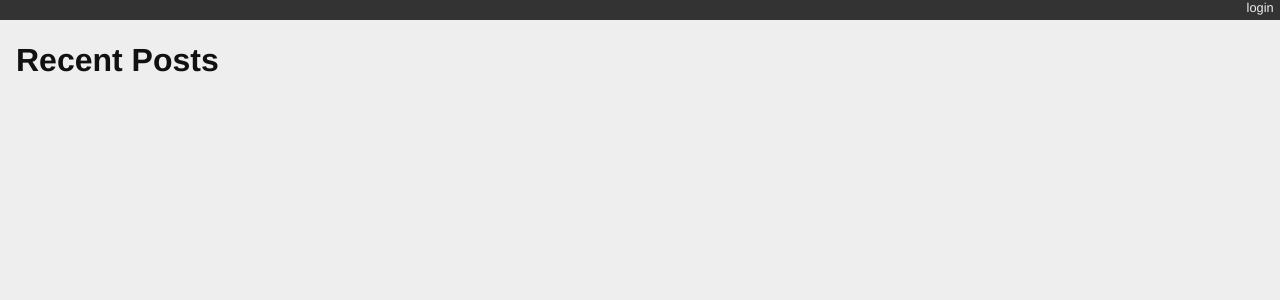
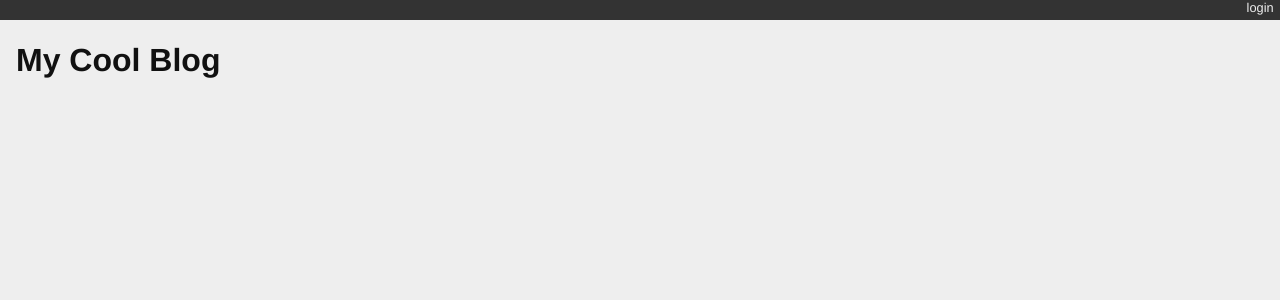
Before and after one commit to Ai-Shaf/django-blog, a Django app: page / in a window 1280 px wide. Shown: the top 300 px of the page. Run offline with Django 4.2, Linux system fonts and the light colour scheme; data that the repository does not hold is empty.

Commit message:
Changed the title

```diff
--- a/blogging/templates/blogging/list.html
+++ b/blogging/templates/blogging/list.html
@@ -1,5 +1,5 @@
 {% extends "base.html" %}{% block content %}
-	<h1>Recent Posts</h1>
+	<h1>My Cool Blog</h1>
 	{% comment %} here is where the query happens {% endcomment %}
 	{% for post in post_list %}
 	<div class="post">
```
